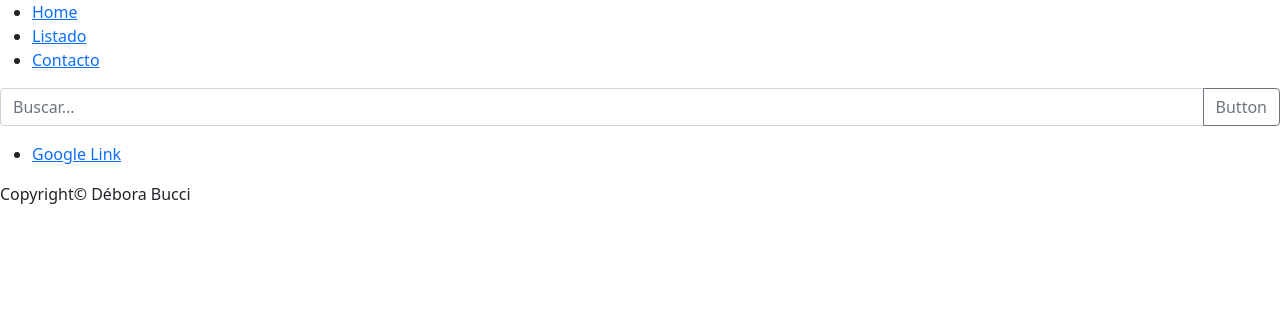
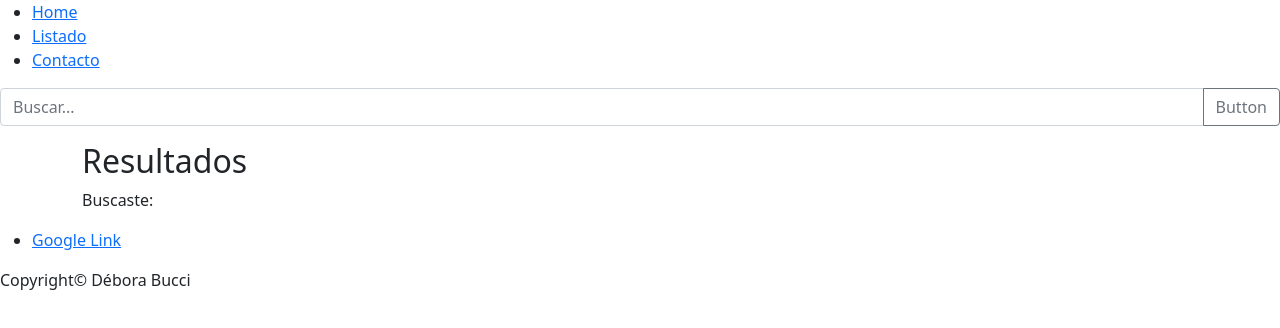
Before and after one commit to DeboraBucci/alkemy-react-course, a React (Create React App) app: page /resultados in a window 1280 px wide. Shown: the top 328 px of the page. Built offline with nearby package versions, Linux system fonts and the light colour scheme.

Commit message:
create a new component called 'Resultados' which displays a heading and the searched word

```diff
--- a/src/App.js
+++ b/src/App.js
@@ -8,6 +8,7 @@ import Footer from "./components/Footer";
 
 import "./css/bootstrap.min.css";
 import Detalles from "./components/Detalles";
+import Resultados from "./components/Resultados";
 
 function App() {
   return (
@@ -19,6 +20,7 @@ function App() {
           <Route exact path="/" element={<Login />} />
           <Route path="/listado" element={<Listado />} />
           <Route path="/detalles" element={<Detalles />} />
+          <Route path="/resultados" element={<Resultados />} />
         </Routes>
       </div>
 
--- a/src/components/Buscador.js
+++ b/src/components/Buscador.js
@@ -1,7 +1,10 @@
 import React from "react";
+import { useNavigate } from "react-router-dom";
 import Swal from "sweetalert2";
 
 const Buscador = () => {
+  const navigate = useNavigate();
+
   const submitHandler = (e) => {
     e.preventDefault();
 
@@ -10,7 +13,11 @@ const Buscador = () => {
       Swal.fire(
         "El input no debe estar vacío para poder realizar la búsqueda."
       );
+      return;
     }
+
+    e.currentTarget.search.value = "";
+    navigate(`/resultados?text=${text}`);
   };
 
   return (
--- /dev/null
+++ b/src/components/Resultados.js
@@ -0,0 +1,15 @@
+import React from "react";
+
+const Resultados = () => {
+  const query = new URLSearchParams(window.location.search);
+  const text = query.get("text");
+
+  return (
+    <React.Fragment>
+      <h2>Resultados</h2>
+      <p>Buscaste: {text}</p>
+    </React.Fragment>
+  );
+};
+
+export default Resultados;
```
